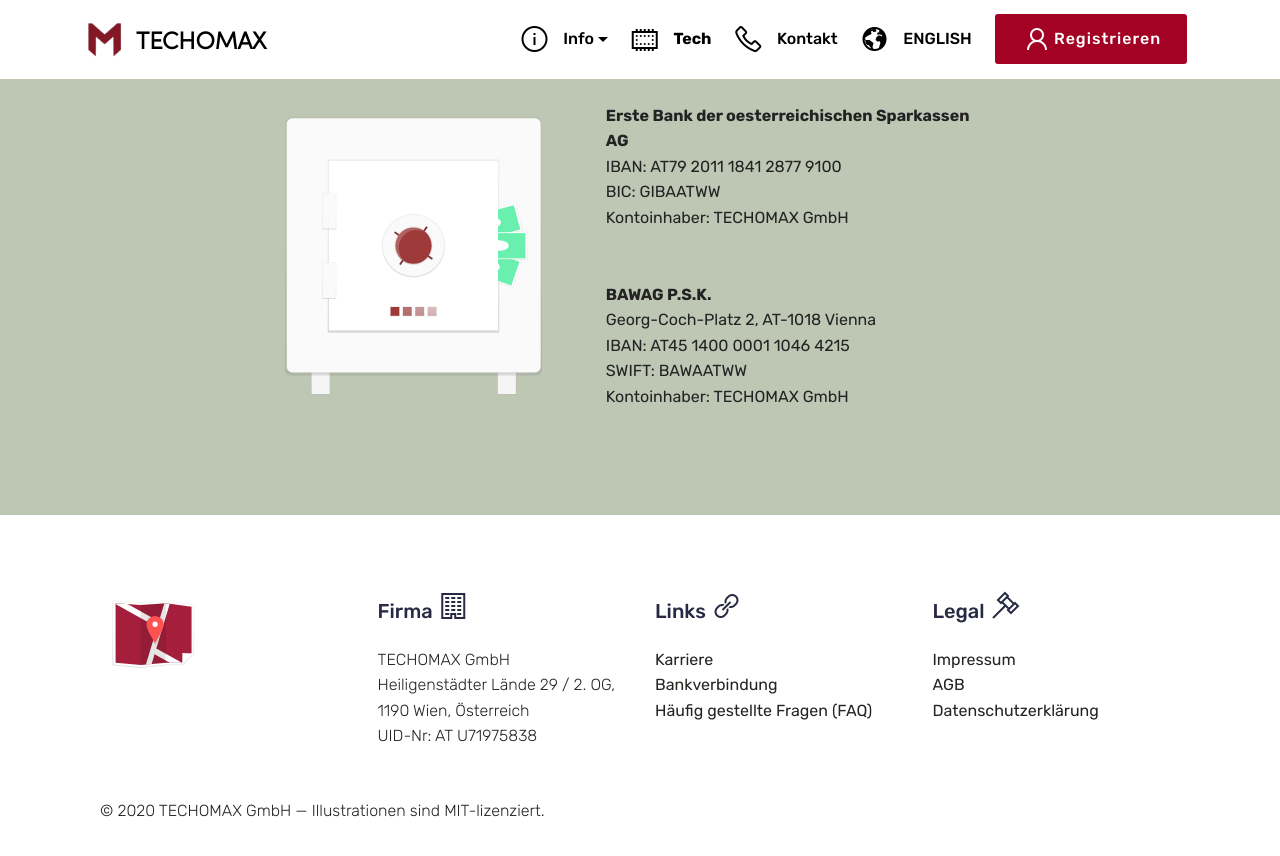
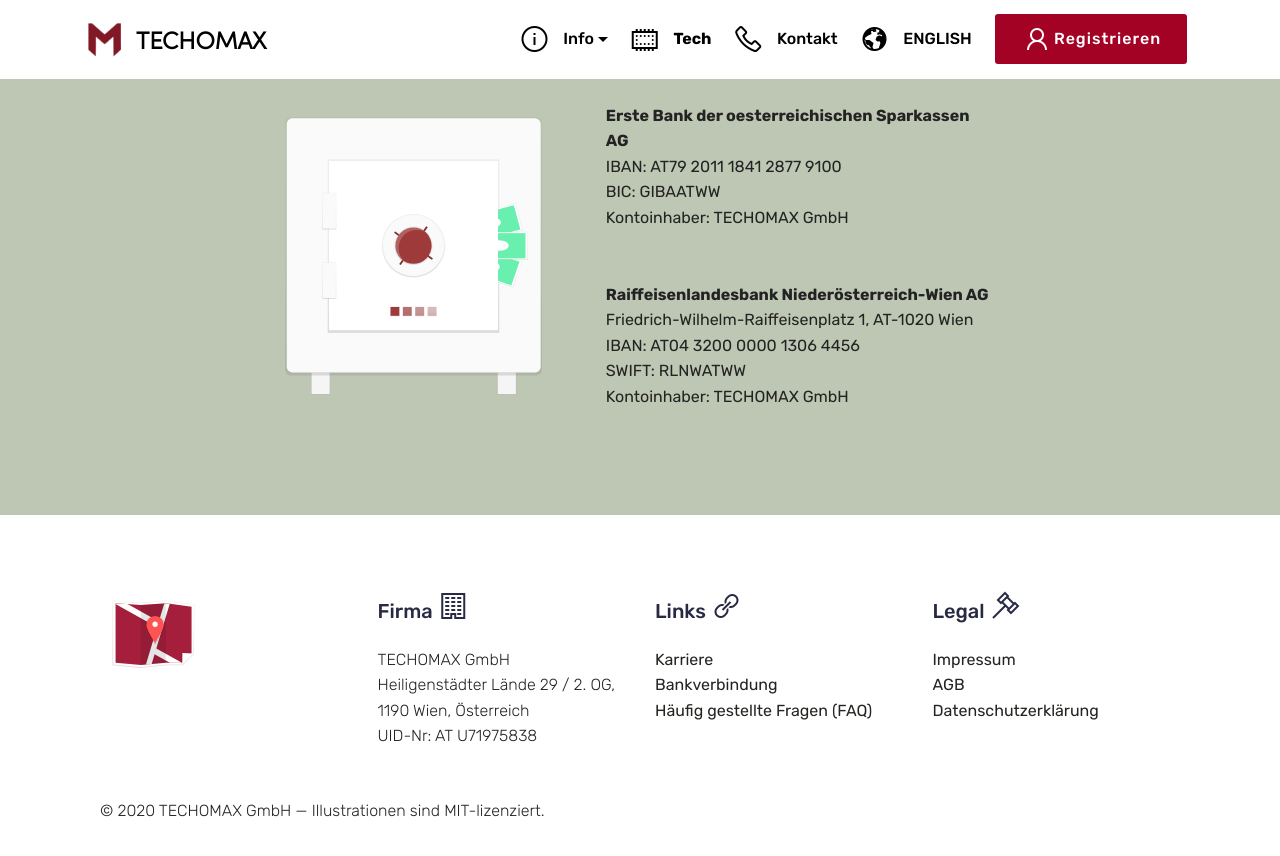
Before and after one commit to techomax/techomax.github.io, a Jekyll site: the page built from de/info.html, in a window 1280 px wide and 900 px high, scrolled down 5064 px. Shown: the top 856 px of the window. Built offline with Jekyll 4.4.1, drawn with Linux system fonts in a browser that asks for light colours; a script that is not in the unit is left out.

Commit message:
Update info.html

```diff
--- a/_includes/pages/info.html
+++ b/_includes/pages/info.html
@@ -499,13 +499,13 @@
                                     Beneficiary: TECHOMAX GmbH<br>
                                     <br>
                                     <br>
-                                    <strong>BAWAG P.S.K.</strong>
+                                    <strong>Raiffeisenlandesbank Niederösterreich-Wien AG</strong>
                                     <br>
-                                    Georg-Coch-Platz 2, AT-1018 Vienna
+                                    Friedrich-Wilhelm-Raiffeisenplatz 1, AT-1020 Vienna
                                     <br>
-                                    IBAN: AT45 1400 0001 1046 4215
+                                    IBAN: AT04 3200 0000 1306 4456
                                     <br>
-                                    SWIFT: BAWAATWW
+                                    SWIFT: RLNWATWW
                                     <br>
                                     Beneficiary: TECHOMAX GmbH
                                     <br>
@@ -519,13 +519,13 @@
                                     Kontoinhaber: TECHOMAX GmbH<br>
                                     <br>
                                     <br>
-                                    <strong>BAWAG P.S.K.</strong>
+                                    <strong>Raiffeisenlandesbank Niederösterreich-Wien AG</strong>
                                     <br>
-                                    Georg-Coch-Platz 2, AT-1018 Vienna
+                                    Friedrich-Wilhelm-Raiffeisenplatz 1, AT-1020 Wien
                                     <br>
-                                    IBAN: AT45 1400 0001 1046 4215
+                                    IBAN: AT04 3200 0000 1306 4456
                                     <br>
-                                    SWIFT: BAWAATWW
+                                    SWIFT: RLNWATWW
                                     <br>
                                     Kontoinhaber: TECHOMAX GmbH
                                     <br>
```
